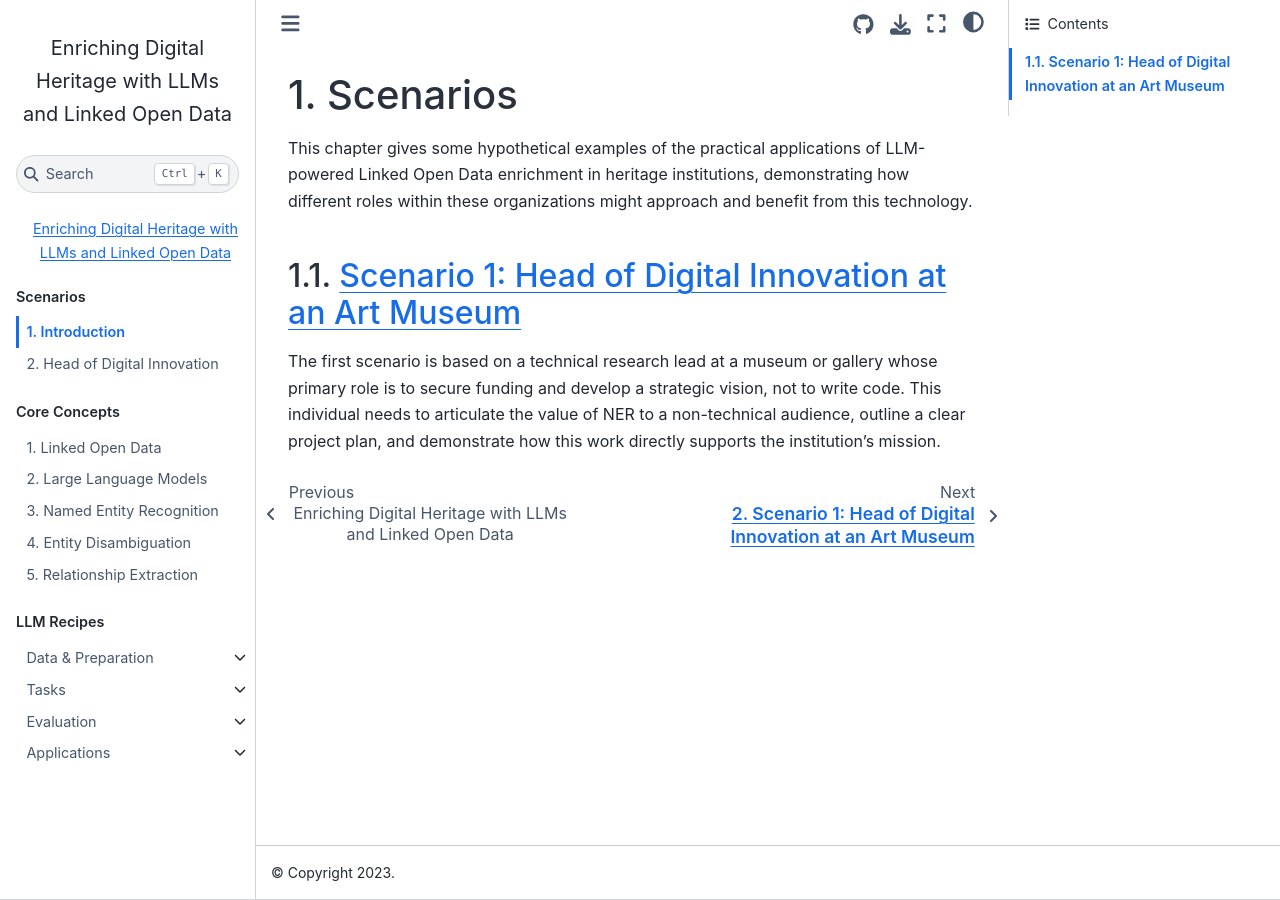
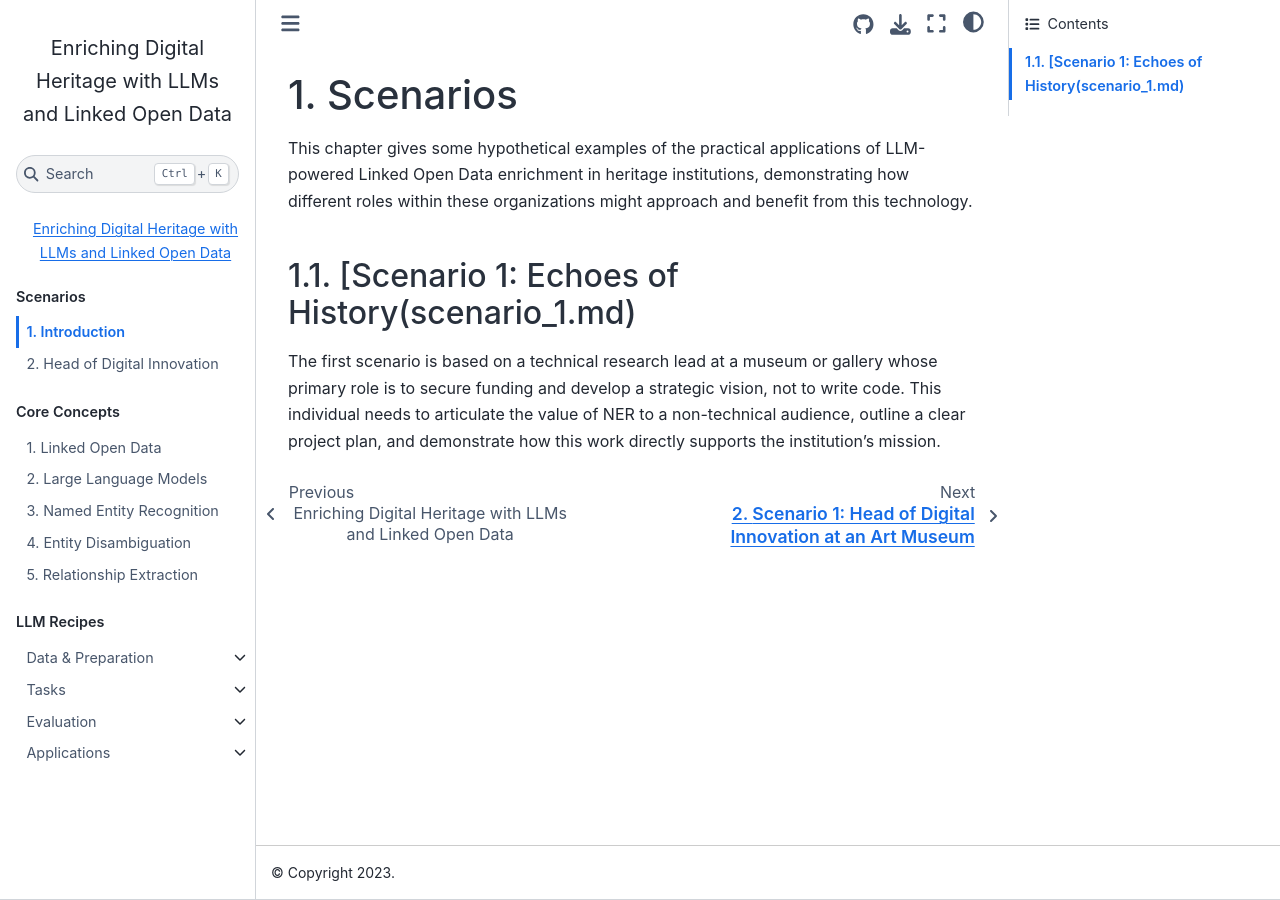
Before and after one commit to pelagios/llm-lod-enriching-heritage, a Jupyter Book: the page built from scenarios/intro.md, in a window 1280 px wide. Built offline with Jupyter Book 1.0.4 settings and Sphinx 7.4.7 and the Sphinx Book theme 1.1.4, drawn with Linux system fonts in a browser that asks for light colours; pages that are not in the unit, such as notebooks, are missing from menus.

Commit message:
Update intro.md

```diff
--- a/scenarios/intro.md
+++ b/scenarios/intro.md
@@ -2,6 +2,6 @@
 
 This chapter gives some hypothetical examples of the practical applications of LLM-powered Linked Open Data enrichment in heritage institutions, demonstrating how different roles within these organizations might approach and benefit from this technology.
 
-## [Scenario 1: Head of Digital Innovation at an Art Museum](scenario_1.md)
+## [Scenario 1: Echoes of History(scenario_1.md)
 
 The first scenario is based on a technical research lead at a museum or gallery whose primary role is to secure funding and develop a strategic vision, not to write code. This individual needs to articulate the value of NER to a non-technical audience, outline a clear project plan, and demonstrate how this work directly supports the institution's mission.
```
